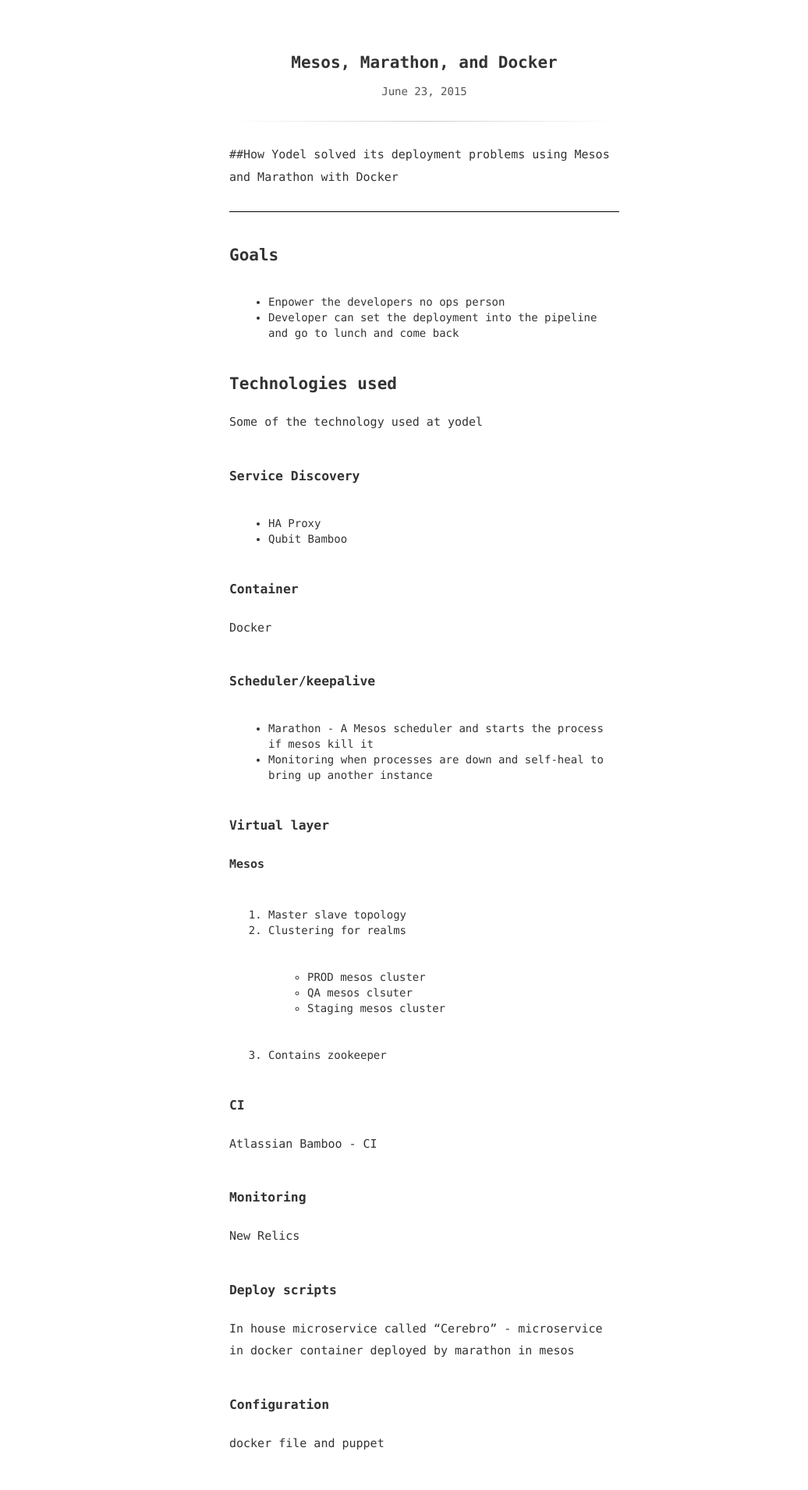
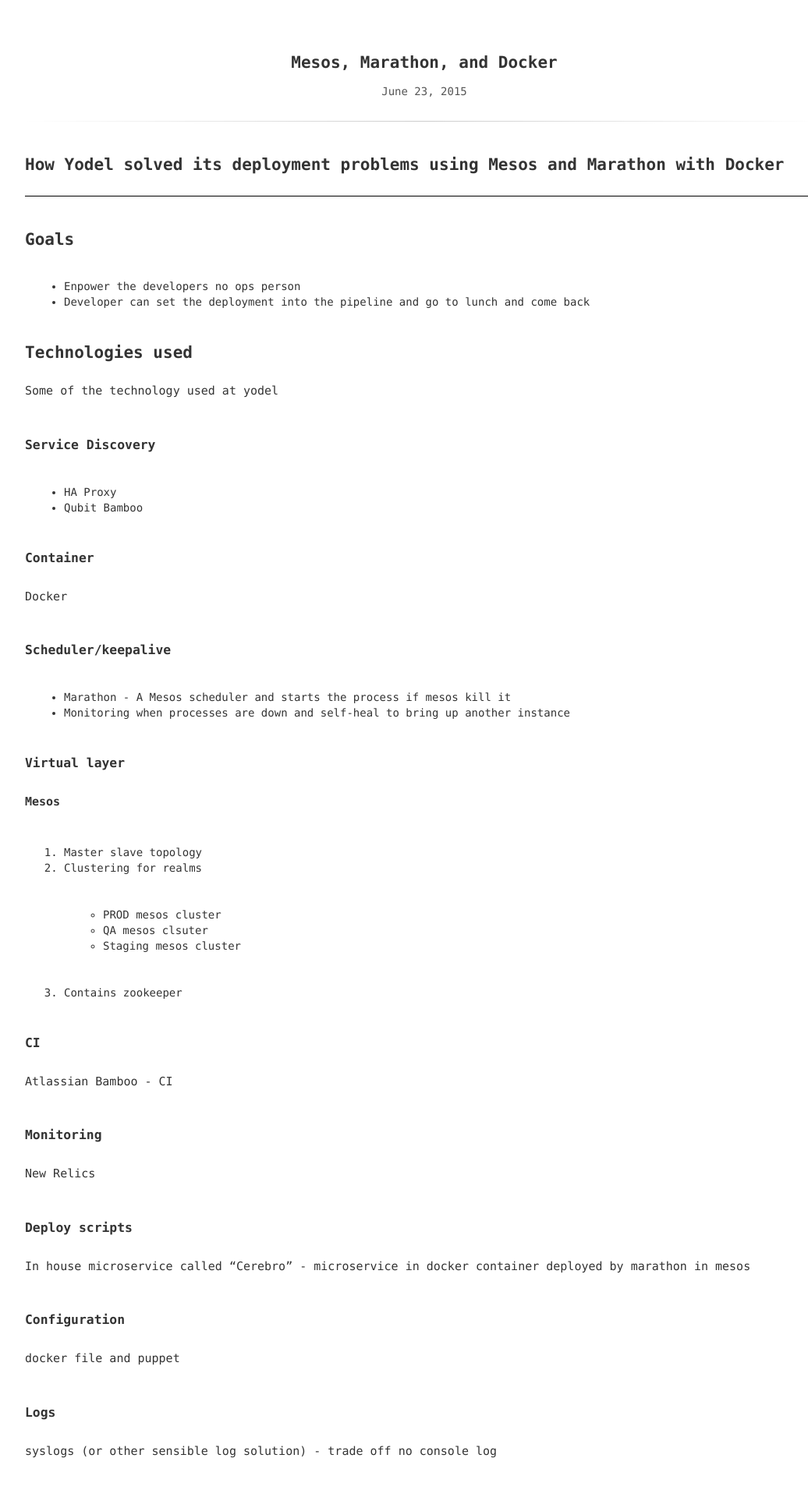
Before and after one commit to fengtingzhang/blog, a Jekyll site: the page built from _posts/2015-06-23-mesos.md, in a window 1280 px wide. Shown: the top 1911 px of the page at 78% size, without its empty margins (96-1132 px from the left). Built offline with Jekyll 4.4.1, drawn with Linux system fonts in a browser that asks for light colours.

Commit message:
updates to the page width

```diff
--- a/_posts/2015-06-23-mesos.md
+++ b/_posts/2015-06-23-mesos.md
@@ -7,7 +7,7 @@
 modified_time: '2015-06-23T09:16:43.607-07:00'
 ---
 
-##How Yodel solved its deployment problems using Mesos and Marathon with Docker
+## How Yodel solved its deployment problems using Mesos and Marathon with Docker
 
 ----------
 
--- a/_sass/main.scss
+++ b/_sass/main.scss
@@ -188,7 +188,7 @@
   width: 100%;
 }
 article {
-  max-width: 500px;
+  max-width: 1024px;
   margin: 0 auto;
   .title {
     line-height: 1.4em;
```
Also changed, not shown: 1 other file.
